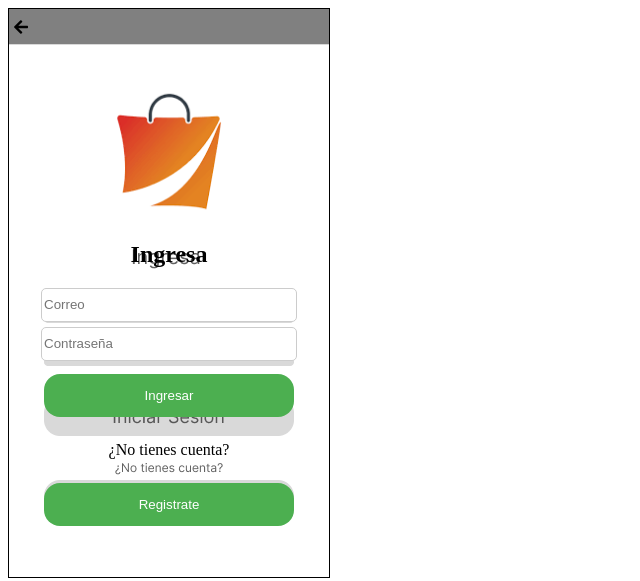
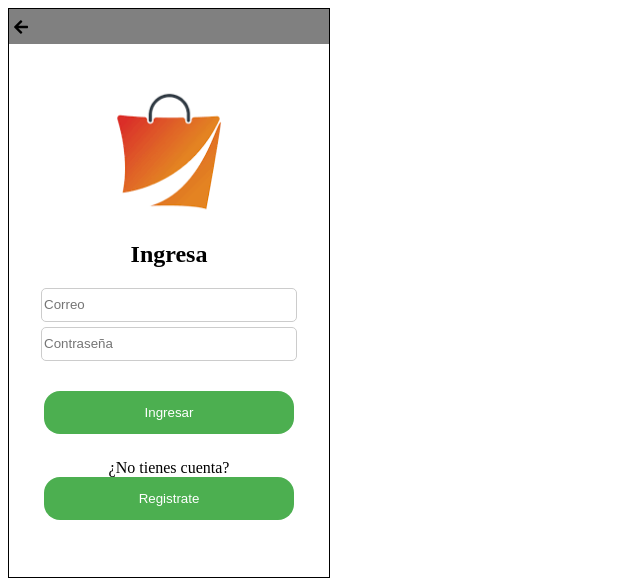
Before and after one commit to alejolondonm/ushop, a website built with Parcel: page dev/login.html in a window 1280 px wide. Shown: the whole page, without its empty margins (0-640 px from the left). Built offline with nearby package versions, Linux system fonts and the light colour scheme.

Commit message:
Login inputs fixed

```diff
--- a/dev/css/inicio.scss
+++ b/dev/css/inicio.scss
@@ -11,7 +11,7 @@ h1{
     display: flex;
     flex-direction: column;
     align-items: center;
-    background-image: url('/dev/img/inicio_figma.png');
+    // background-image: url('/dev/img/inicio_figma.png');
     background-size: cover;
 }
 
--- a/dev/css/login.scss
+++ b/dev/css/login.scss
@@ -5,9 +5,13 @@
     display: flex;
     flex-direction: column;
     align-items: center;
-    background-image: url('/dev/img/login_vendedor_figma.png');
+    // background-image: url('/dev/img/login_vendedor_figma.png');
     background-size: cover;
     background-position: center;
+}
+
+#no-cuenta-texto{
+    margin: 0;
 }
 
 #navbar {
@@ -36,6 +40,7 @@ form{
     flex-direction: column;
     align-items: center;
     width: 250px;
+    margin-bottom: 25px;
 
     //margin-top: 20px;
 }
@@ -52,7 +57,7 @@ input[type="submit"] {
     background-color: #4CAF50;
     color: white;
     padding: 14px 20px;
-    margin: 8px 0;
+    margin-top: 25px;
     border: none;
     border-radius: 16px;
     cursor: pointer;
@@ -63,7 +68,6 @@ input[type="submit"] {
     background-color: #4CAF50;
     color: white;
     padding: 14px 20px;
-    margin: 8px 0;
     border: none;
     border-radius: 16px;
     cursor: pointer;
--- a/dev/css/register.scss
+++ b/dev/css/register.scss
@@ -5,7 +5,7 @@
     display: flex;
     flex-direction: column;
     align-items: center;
-    background-image: url('/dev/img/registro_vendedor_figma.png');
+    // background-image: url('/dev/img/registro_vendedor_figma.png');
     background-size: cover;
     background-position: center;
 }
@@ -34,8 +34,9 @@
 form{
     display: flex;
     flex-direction: column;
-    align-items: center;
+    align-items:center;
     width: 250px;
+
 
     //margin-top: 20px;
 }
--- a/dev/login.html
+++ b/dev/login.html
@@ -16,9 +16,9 @@
             <input type="text" placeholder="Correo" required>
             <input type="password" placeholder="Contraseña" required>
             <input type="submit" value="Ingresar">
-            <p>¿No tienes cuenta?</p>
             <!-- <input type="submit" value="Registrate"> -->
         </form>
+        <p id="no-cuenta-texto">¿No tienes cuenta?</p>
         <button id="boton-registro">Registrate</button>
 
     </section>
```
